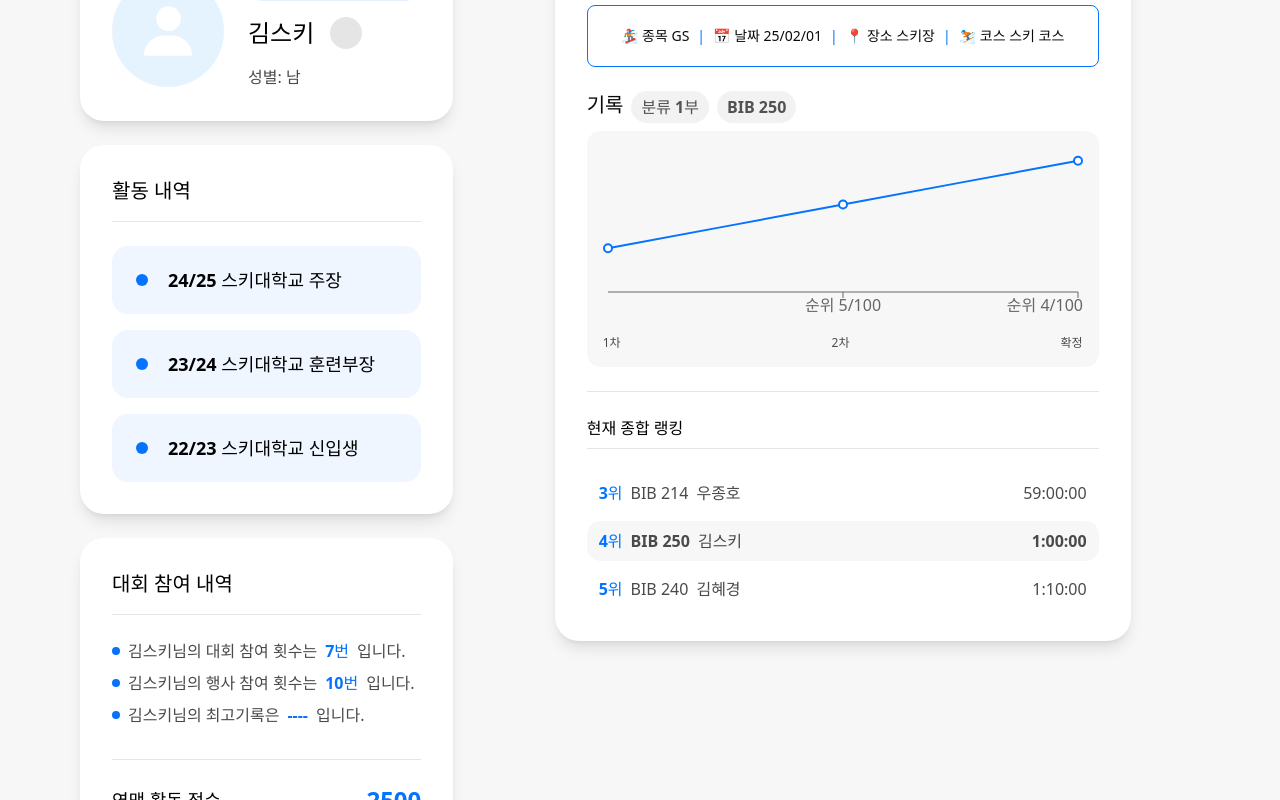
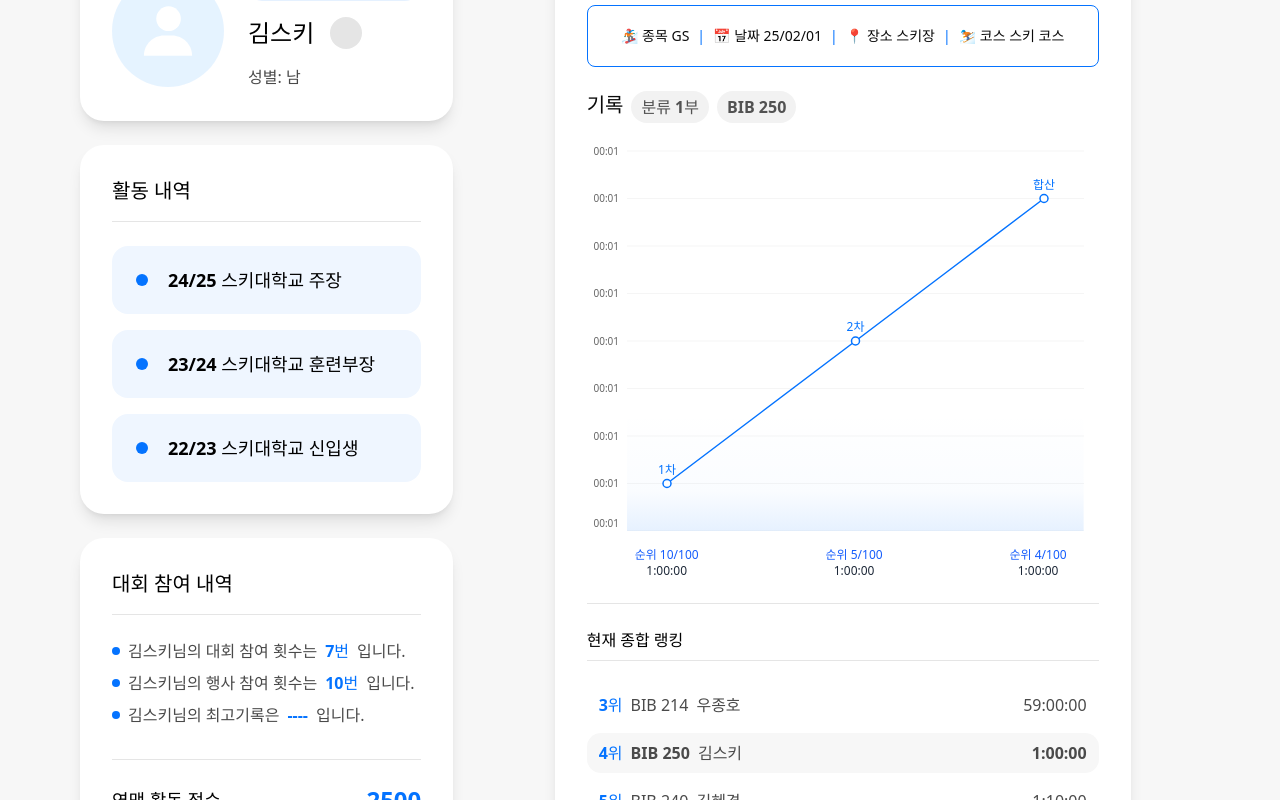
Before and after one commit to ncb6206/kusta-repo-front, a React (Vite) app: page /profile in a window 1280 px wide. Shown: the part 520-1320 px from the top of the page. Built offline with nearby package versions, Linux system fonts and the light colour scheme; a web font is replaced by a local one.

Commit message:
Style : 대회 결과 기록 그래프 디자인 변경

```diff
--- a/src/components/profile/CompetitionResultCard.tsx
+++ b/src/components/profile/CompetitionResultCard.tsx
@@ -1,11 +1,19 @@
 // 그래프 영역은 recharts, chart.js 등 라이브러리로 구현
 import { GoChevronUp } from 'react-icons/go';
-import { LineChart, Line, XAxis, YAxis, Tooltip, ResponsiveContainer } from 'recharts';
+import {
+  LineChart,
+  Line,
+  XAxis,
+  YAxis,
+  Tooltip,
+  ResponsiveContainer,
+  CartesianGrid,
+} from 'recharts';
 
 const chartData = [
-  { name: '순위 10/100', value: 10, label: '1차' },
-  { name: '순위 5/100', value: 20, label: '2차' },
-  { name: '순위 4/100', value: 30, label: '확정' },
+  { name: '순위10/100', value: 70, label: '1차', time: '1:00:00', rank: '10/100' },
+  { name: '순위5/100', value: 40, label: '2차', time: '1:00:00', rank: '5/100' },
+  { name: '순위4/100', value: 10, label: '합산', time: '1:00:00', rank: '4/100' },
 ];
 
 const ranking = [
@@ -52,19 +60,93 @@ const CompetitionResultCard = () => (
           BIB 250
         </div>
       </div>
-      <div className="bg-gray4 rounded-xl p-4">
-        <ResponsiveContainer width="100%" height={180}>
-          <LineChart data={chartData}>
-            <XAxis dataKey="name" />
-            <YAxis hide />
-            <Tooltip />
-            <Line type="monotone" dataKey="value" stroke="#0473FF" strokeWidth={2} dot={{ r: 4 }} />
-          </LineChart>
-        </ResponsiveContainer>
-        <div className="text-gray1 mt-2 flex justify-between text-xs">
-          {chartData.map((d, i) => (
-            <span key={i}>{d.label}</span>
-          ))}
+      <div className="relative overflow-hidden rounded-xl bg-white">
+        {/* 파란색 그라데이션 배경 */}
+        <div className="relative z-10">
+          <ResponsiveContainer width="100%" height={400}>
+            <LineChart data={chartData} margin={{ top: 20, right: 15, left: 5, bottom: 0 }}>
+              <defs>
+                <linearGradient id="blueGradient" x1="0" y1="1" x2="0" y2="0">
+                  <stop offset="0%" stopColor="#0473FF" stopOpacity={0.1} />
+                  <stop offset="10%" stopColor="#0473FF" stopOpacity={0.02} />
+                  <stop offset="30%" stopColor="#0473FF" stopOpacity={0} />
+                </linearGradient>
+                <clipPath id="clipAboveLine">
+                  <rect x="0" y="70%" width="97%" height="30%" />
+                </clipPath>
+              </defs>
+              <XAxis
+                dataKey="name"
+                axisLine={false}
+                tickLine={false}
+                tick={false}
+                height={0}
+                padding={{ left: 40, right: 40 }}
+              />
+              <YAxis
+                domain={[0, 80]}
+                reversed
+                axisLine={false}
+                tickLine={false}
+                ticks={[0, 10, 20, 30, 40, 50, 60, 70, 80]}
+                tick={{ fill: '#666', fontSize: 10 }}
+                width={35}
+                tickFormatter={() => '00:01'}
+              />
+              <CartesianGrid vertical={false} horizontal={true} opacity={0.2} />
+              <Tooltip />
+              {/* 파란색 그라데이션 영역 */}
+              <rect
+                x="40"
+                y="0"
+                width="100%"
+                height="100%"
+                fill="url(#blueGradient)"
+                clipPath="url(#clipAboveLine)"
+              />
+              <Line
+                type="monotone"
+                dataKey="value"
+                stroke="#0473FF"
+                strokeWidth={1.5}
+                dot={(props) => {
+                  const { cx, cy, index } = props;
+                  const label = chartData[index].label;
+                  return (
+                    <g>
+                      <circle
+                        cx={cx}
+                        cy={cy}
+                        r={4}
+                        fill="white"
+                        stroke="#0473FF"
+                        strokeWidth={1.5}
+                      />
+                      <text
+                        x={cx}
+                        y={cy - 10}
+                        textAnchor="middle"
+                        fill="#0473FF"
+                        fontSize={12}
+                        fontWeight={500}
+                      >
+                        {label}
+                      </text>
+                    </g>
+                  );
+                }}
+                activeDot={false}
+              />
+            </LineChart>
+          </ResponsiveContainer>
+          <div className="mt-4 mr-8 ml-12 flex justify-between text-xs">
+            {chartData.map((d, i) => (
+              <div key={i} className="flex flex-col items-center">
+                <span className="font-medium text-blue-600">순위 {d.rank}</span>
+                <span className="text-gray-800">{d.time}</span>
+              </div>
+            ))}
+          </div>
         </div>
       </div>
     </div>
```
